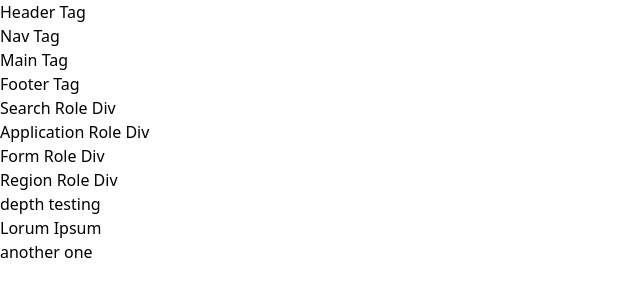
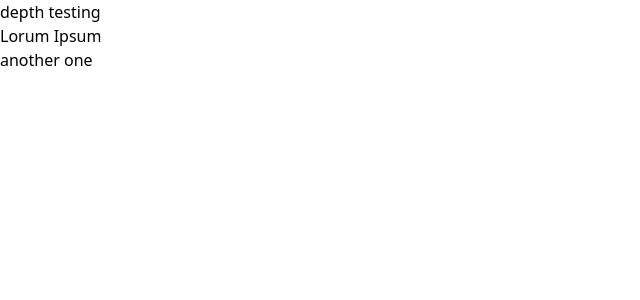
Before and after one commit to test-party/guinea-pig-next, a Next.js app: page /region in a window 1280 px wide. Shown: the top 300 px of the page, without its empty margins (0-640 px from the left). Built offline with nearby package versions, Linux system fonts and the light colour scheme.

Commit message:
amk - removed regions

```diff
--- a/src/app/region/page.tsx
+++ b/src/app/region/page.tsx
@@ -5,30 +5,6 @@ import React from 'react';
 const Page = () => {
     return (
         <div>
-            <header>
-                Header Tag
-            </header>
-            <nav>
-                Nav Tag
-            </nav>
-            <main>
-                Main Tag
-            </main>
-            <footer>
-                Footer Tag
-            </footer>
-            <div role="search">
-                Search Role Div
-            </div>
-            <div role="application">
-                Application Role Div
-            </div>
-            <div role="form">
-                Form Role Div
-            </div>
-            <div role="region">
-                Region Role Div
-            </div>
             <div>
                 <div>
                     <div>
```
